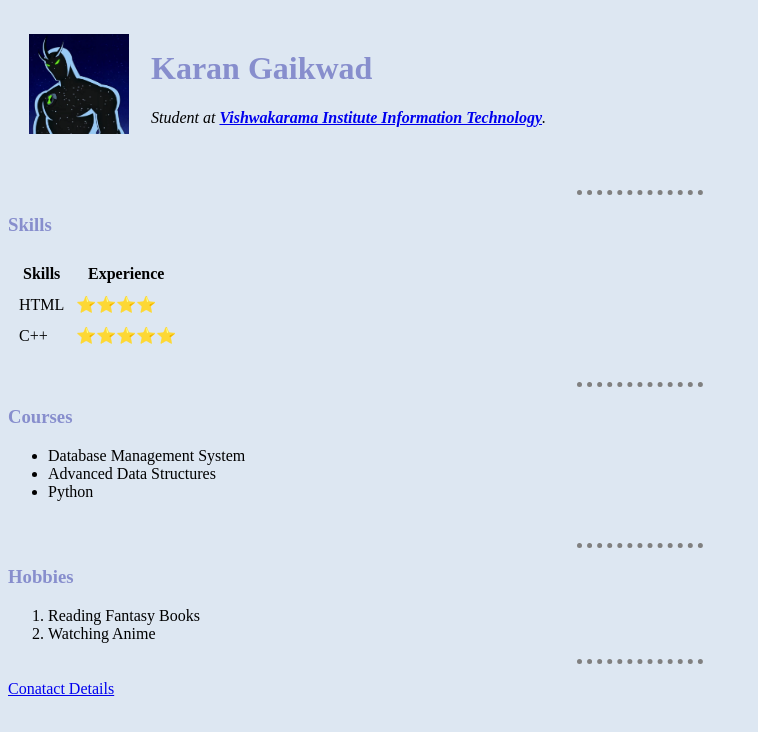
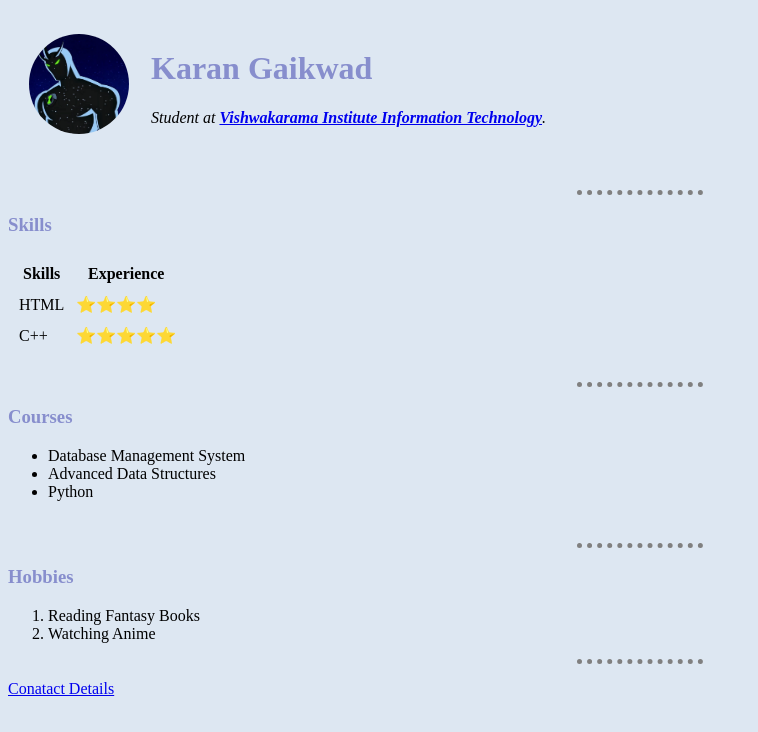
Before and after one commit to karangaikwad/HTML-Personal_Site, a plain HTML site: page index.html in a window 1280 px wide. Shown: the whole page, without its empty margins (0-758 px from the left). Drawn offline with Linux system fonts and the light colour scheme.

Commit message:
7th commit

```diff
--- a/css/style.css
+++ b/css/style.css
@@ -13,3 +13,6 @@ h1{
 h3{
     color: #878ecd;
 }
+.image{
+    border-radius: 100%;
+}
--- a/index.html
+++ b/index.html
@@ -8,7 +8,7 @@
   <body>
     <table cellspacing = 20>
       <tr>
-        <td><img src="Images/Alien_X_One_Omnitrix.png" height="100" width="100"></td>
+        <td><img class="image" src="Images/Alien_X_One_Omnitrix.png" height="100" width="100"></td>
         <td><h1 >Karan Gaikwad</h1>
           <p><em>Student at <strong><a href="https://www.viit.ac.in/">Vishwakarama Institute Information Technology</a></strong>.</em></p></td>
       </tr>
```
